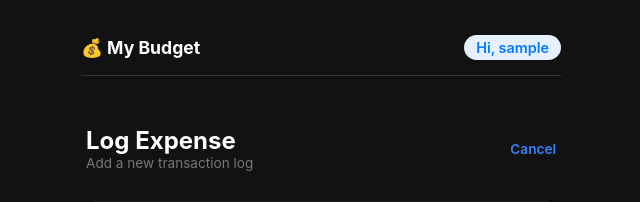
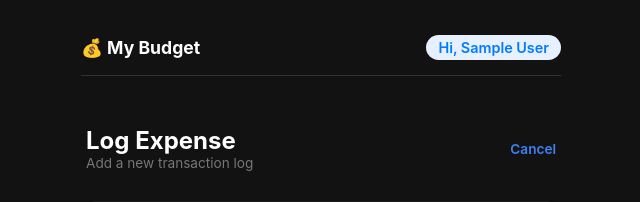
Before and after one commit to wadikarsaniya-prog/expense-tracker, a Flask app: page /add in a window 1280 px wide. Shown: the top 202 px of the page, without its empty margins (319-959 px from the left). Run offline with Flask 3, Linux system fonts and the light colour scheme; the visitor is signed in with stand-in values (Sample User, id 1); data that the repository does not hold is empty.

Commit message:
fix: navbar shows proper greeting

```diff
--- a/templates/base.html
+++ b/templates/base.html
@@ -14,7 +14,7 @@
         <header style="width: 100%; display: flex; justify-content: space-between; align-items: center; padding: 15px 0px; border-bottom: 1px solid #333; margin-bottom: 20px;">
             <span style="font-size: 1.1rem; font-weight: bold; color: #fff;">💰 My Budget</span>
             <span style="font-size: 0.9rem; font-weight: 600; color: #007bff; background: #e6f0ff; padding: 4px 12px; border-radius: 20px;">
-                Hi, {{ current_user.username }}
+                Hi, {{ current_user.name }}
             </span>
         </header>
         {% endif %}
```
